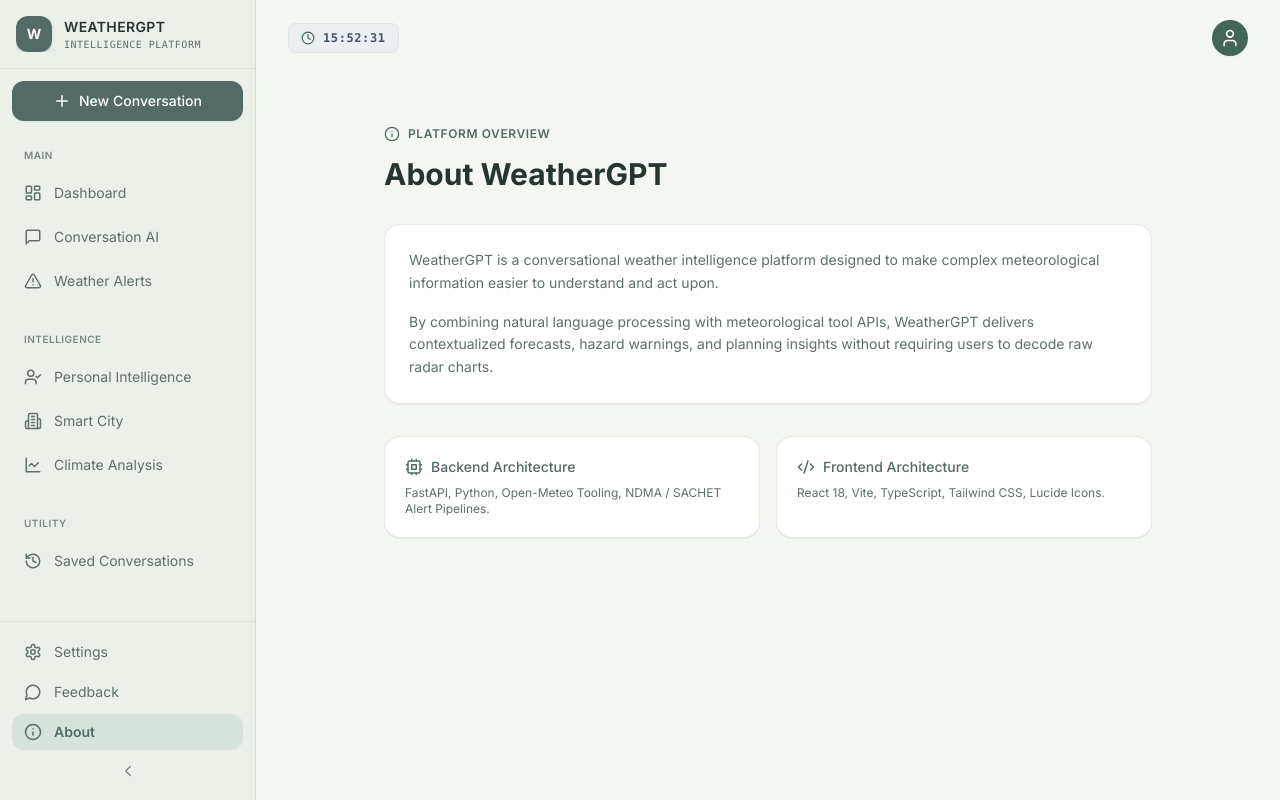
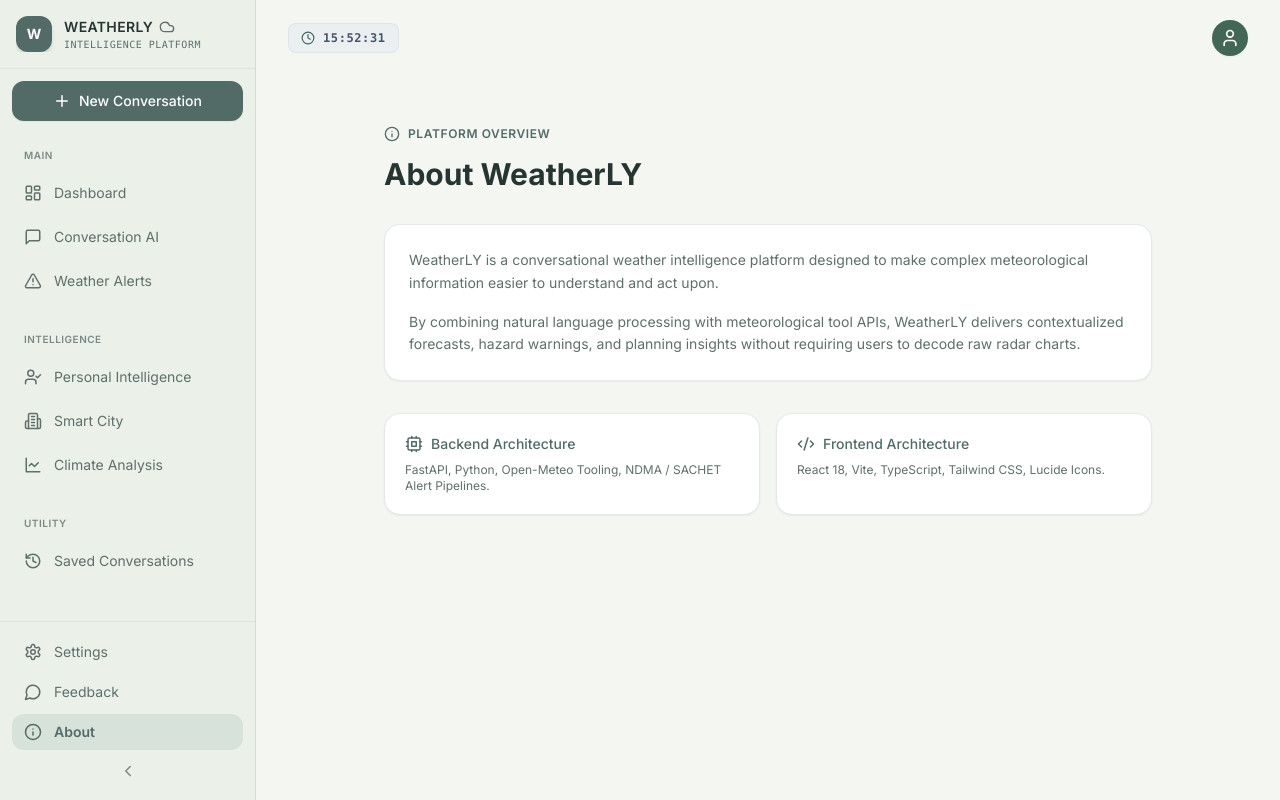
Before and after one commit to Monicka16/weatherGPT_lab_frontend, a React (Vite) app: page /about in a window 1280 px wide. Built offline with nearby package versions, Linux system fonts and the light colour scheme; no server answers.

Commit message:
Rename frontend to WeatherLY

```diff
--- a/index.html
+++ b/index.html
@@ -4,7 +4,7 @@
     <meta charset="UTF-8" />
     <link rel="icon" type="image/svg+xml" href="/favicon.svg" />
     <meta name="viewport" content="width=device-width, initial-scale=1.0" />
-    <title>WeatherGPT — Weather Intelligence Platform</title>
+    <title>WeatherLY — Weather Intelligence Platform</title>
     <link rel="preconnect" href="https://fonts.googleapis.com" />
     <link rel="preconnect" href="https://fonts.gstatic.com" crossorigin />
     <link
--- a/package.json
+++ b/package.json
@@ -1,5 +1,5 @@
 {
-  "name": "weathergpt-frontend",
+  "name": "weatherly-frontend",
   "private": true,
   "version": "2.0.0",
   "type": "module",
--- a/src/components/about/About.tsx
+++ b/src/components/about/About.tsx
@@ -9,16 +9,16 @@ export const About: React.FC = () => {
           <Info size={16} />
           <span>PLATFORM OVERVIEW</span>
         </div>
-        <h1 className="text-3xl font-bold text-[#263532]">About WeatherGPT</h1>
+        <h1 className="text-3xl font-bold text-[#263532]">About WeatherLY</h1>
       </div>
 
       <div className="p-6 rounded-2xl bg-[#FFFFFF] border border-[#536B67]/15 space-y-4 text-sm text-[#5F6F6B] leading-relaxed shadow-sm">
         <p>
-          WeatherGPT is a conversational weather intelligence platform designed to make complex
+          WeatherLY is a conversational weather intelligence platform designed to make complex
           meteorological information easier to understand and act upon.
         </p>
         <p>
-          By combining natural language processing with meteorological tool APIs, WeatherGPT delivers
+          By combining natural language processing with meteorological tool APIs, WeatherLY delivers
           contextualized forecasts, hazard warnings, and planning insights without requiring users to decode raw radar charts.
         </p>
       </div>
--- a/src/components/chat/ChatInput.tsx
+++ b/src/components/chat/ChatInput.tsx
@@ -116,7 +116,7 @@ export const ChatInput: React.FC<ChatInputProps> = ({
           type="text"
           value={input}
           onChange={(e) => setInput(e.target.value)}
-          placeholder="Ask WeatherGPT anything..."
+          placeholder="Ask WeatherLY anything..."
           disabled={disabled}
           className="flex-1 bg-transparent text-slate-700 placeholder-slate-400 border-none outline-none text-sm py-1.5"
         />
--- a/src/components/chat/ConversationAI.tsx
+++ b/src/components/chat/ConversationAI.tsx
@@ -32,7 +32,7 @@ export const ConversationAI: React.FC = () => {
           message={{
             role: 'assistant',
             content:
-              "Hi! I'm WeatherGPT. Ask me about the weather or what activities you can do today!",
+              "Hi! I'm WeatherLY. Ask me about the weather or what activities you can do today!",
             timestamp: new Date().toLocaleTimeString([], {
               hour: '2-digit',
               minute: '2-digit',
@@ -47,7 +47,7 @@ export const ConversationAI: React.FC = () => {
         {isLoading && (
           <div className="flex items-center gap-2 text-slate-400 text-xs italic ml-2">
             <span className="w-2 h-2 rounded-full bg-emerald-500 animate-ping"></span>
-            WeatherGPT is analyzing weather conditions...
+            WeatherLY is analyzing weather conditions...
           </div>
         )}
 
--- a/src/components/dashboard/Dashboard.tsx
+++ b/src/components/dashboard/Dashboard.tsx
@@ -75,7 +75,7 @@ export const Dashboard: React.FC = () => {
               type="text"
               value={query}
               onChange={(e) => setQuery(e.target.value)}
-              placeholder="Ask WeatherGPT anything..."
+              placeholder="Ask WeatherLY anything..."
               className="w-full bg-transparent text-[#263532] placeholder-[#7B8985] text-sm md:text-base px-4 py-3 focus:outline-none"
             />
             <button
--- a/src/components/intelligence/PersonalIntelligence.tsx
+++ b/src/components/intelligence/PersonalIntelligence.tsx
@@ -51,7 +51,7 @@ export const PersonalIntelligence: React.FC = () => {
         </div>
         <h1 className="text-3xl font-bold text-[#263532]">Weather that matters to you.</h1>
         <p className="text-sm text-[#5F6F6B]">
-          WeatherGPT adapts raw meteorological data into actionable advice suited to your role.
+          WeatherLY adapts raw meteorological data into actionable advice suited to your role.
         </p>
       </div>
 
--- a/src/components/layout/Sidebar.tsx
+++ b/src/components/layout/Sidebar.tsx
@@ -1,6 +1,7 @@
 import React, { useEffect, useState } from 'react';
 import { NavLink, useNavigate } from 'react-router-dom';
 import {
+  Cloud,
   LayoutDashboard,
   MessageSquare,
   AlertTriangle,
@@ -128,7 +129,10 @@ export const Sidebar: React.FC<SidebarProps> = ({
             </div>
             {(!isCollapsed || isMobileOpen) && (
               <div className="truncate">
-                <h1 className="font-semibold text-sm tracking-wide text-[#263532]">WEATHERGPT</h1>
+                <div className="flex items-center gap-1.5">
+                 <h1 className="font-semibold text-sm tracking-wide text-[#263532]">WEATHERLY</h1>
+                 <Cloud className="w-4 h-4 text-[#5F6F6B]" />
+                </div>
                 <p className="text-[10px] text-[#5F6F6B] font-mono tracking-wider">INTELLIGENCE PLATFORM</p>
               </div>
             )}
--- a/src/components/utility/Feedback.tsx
+++ b/src/components/utility/Feedback.tsx
@@ -27,7 +27,7 @@ export const Feedback: React.FC = () => {
           <MessageCircle size={16} />
           <span>USER INPUT</span>
         </div>
-        <h1 className="text-3xl font-bold text-[#263532]">Help improve WeatherGPT.</h1>
+        <h1 className="text-3xl font-bold text-[#263532]">Help improve WeatherLY.</h1>
       </div>
 
       {submitted ? (
--- a/src/pages/SignIn.tsx
+++ b/src/pages/SignIn.tsx
@@ -99,7 +99,7 @@ export const SignIn: React.FC = () => {
           </div>
           <h1 className="text-2xl font-bold text-[#263532]">Welcome back</h1>
           <p className="text-xs text-[#5F6F6B]">
-            Sign in to access your WeatherGPT intelligence platform.
+            Sign in to access your WeatherLY intelligence platform.
           </p>
         </div>
 
--- a/src/pages/SignUp.tsx
+++ b/src/pages/SignUp.tsx
@@ -54,7 +54,7 @@ export const SignUp: React.FC = () => {
             W
           </div>
           <h2 className="text-2xl font-bold text-slate-800">Create an Account</h2>
-          <p className="text-xs text-slate-500 mt-1">Join WeatherGPT to get personalized insights</p>
+          <p className="text-xs text-slate-500 mt-1">Join WeatherLY to get personalized insights</p>
         </div>
 
         {error && (
--- a/src/services/weatherGPT.ts
+++ b/src/services/weatherGPT.ts
@@ -43,7 +43,7 @@ export async function sendMessage(
     const data: ChatResponse = await response.json();
     return data.reply;
   } catch (error) {
-    console.error('WeatherGPT API Error:', error);
-    throw new Error("WeatherGPT couldn't reach the weather service right now. Please try again.");
+    console.error('WeatherLY API Error:', error);
+    throw new Error("WeatherLY couldn't reach the weather service right now. Please try again.");
   }
 }
```
Also changed, not shown: 1 other file (tests, documents, lock files or other folders).
